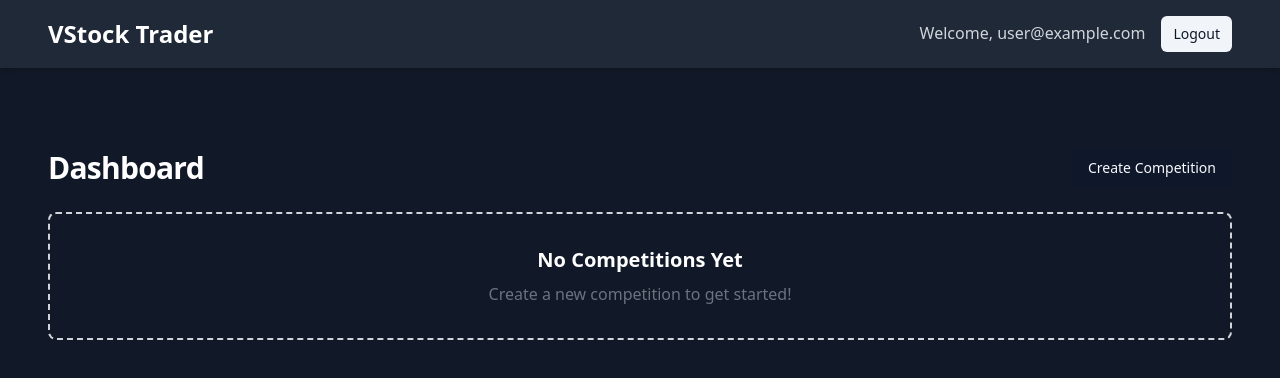
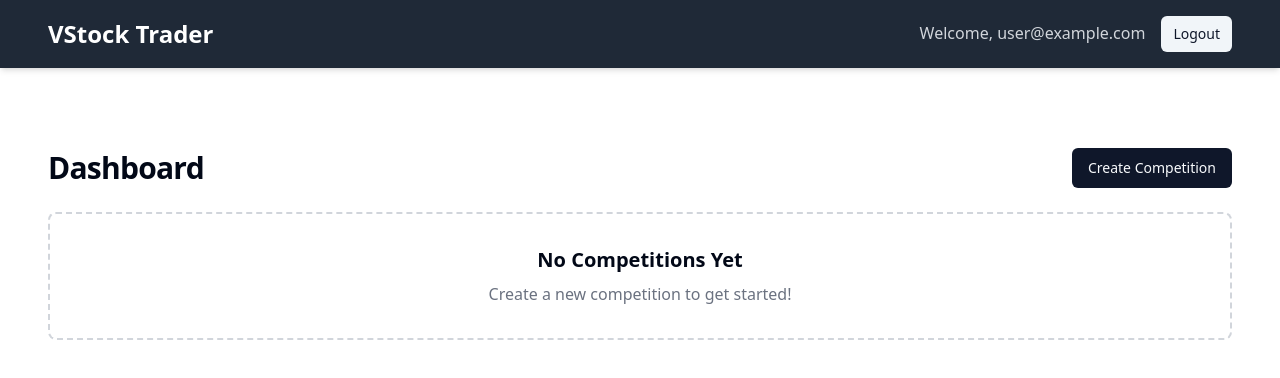
Before and after one commit to jfisher1000/stock-game-v2, a React (Vite) app: page / in a window 1280 px wide. Shown: the top 378 px of the page. Built offline with nearby package versions, Linux system fonts and the light colour scheme; no server answers; sample sign-in values are in the browser's storage.

Commit message:
Update AppLayout.tsx

```diff
--- a/src/components/layout/AppLayout.tsx
+++ b/src/components/layout/AppLayout.tsx
@@ -18,7 +18,7 @@ const AppLayout = () => {
   useIdleTimer(handleIdle, 1800000);
 
   return (
-    <div className="min-h-screen bg-gray-900 text-white">
+    <div className="min-h-screen bg-background text-foreground">
       <Navbar />
       <main className="container mx-auto p-4 mt-8">
         <Outlet />
```
